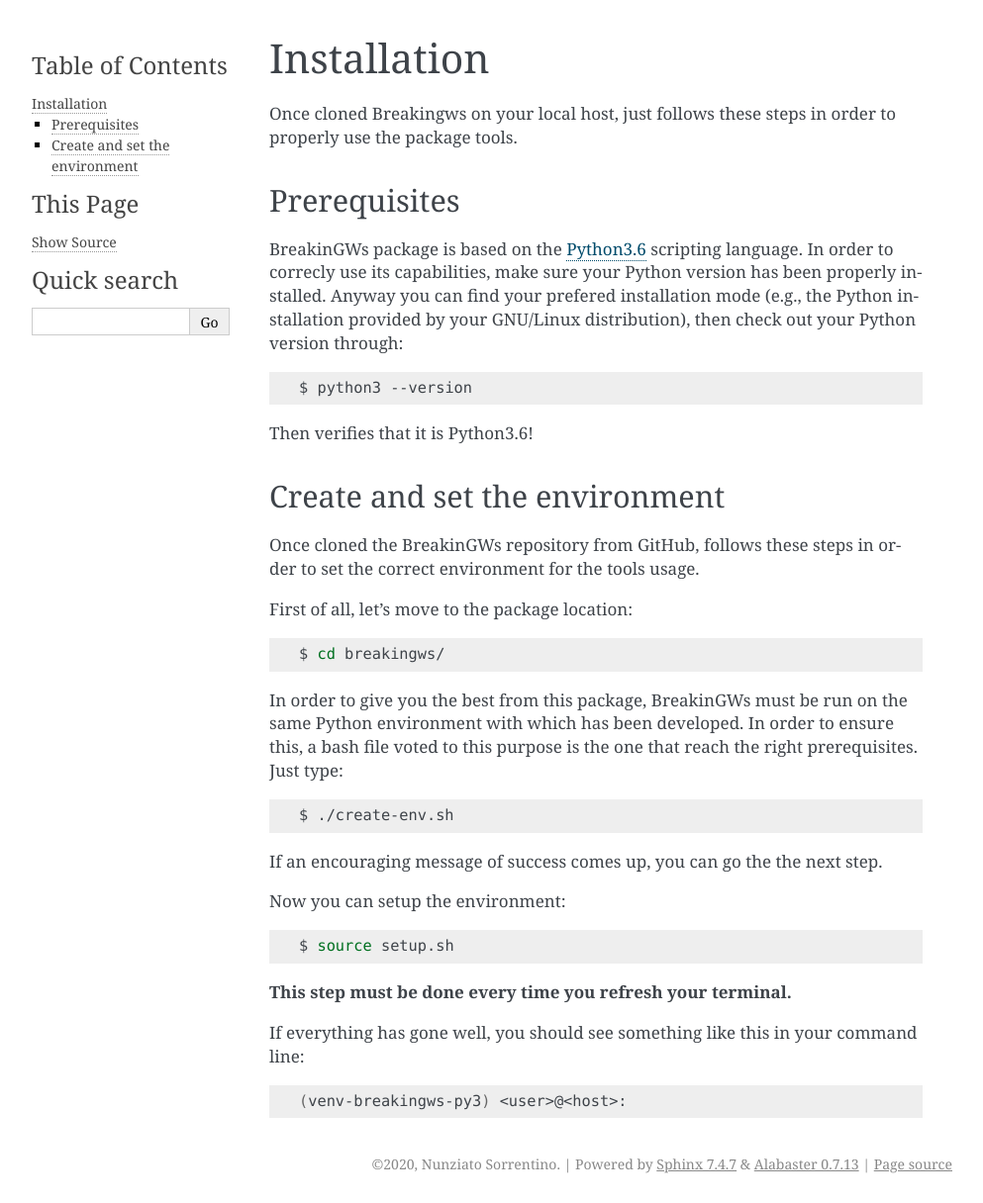
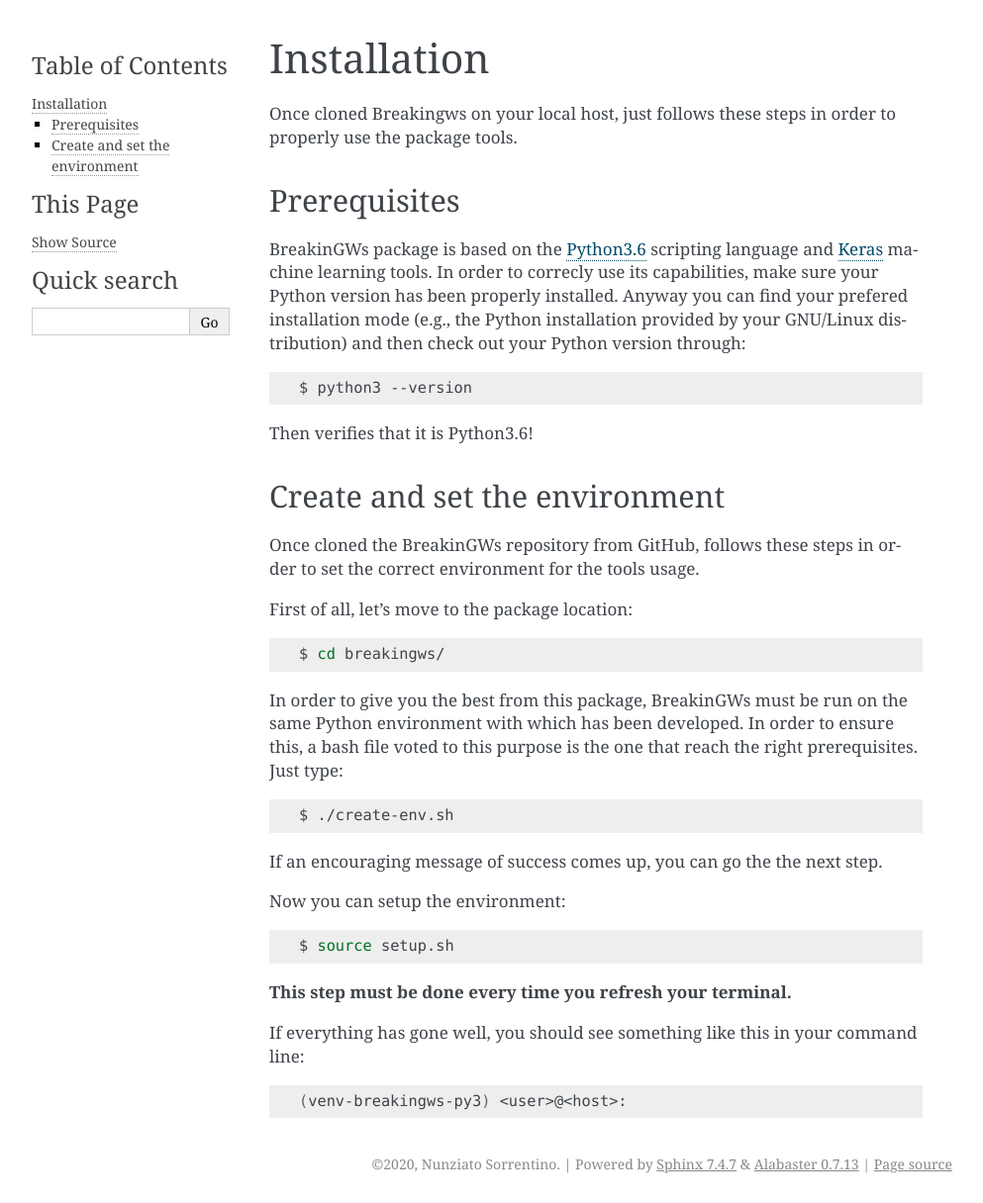
Before and after one commit to nunziosorrentino/breakingws, a Sphinx documentation site: the page built from docs/source/installation.rst, in a window 1280 px wide. Shown: the whole page at 99% size, without its empty margins (148-1141 px from the left). Built offline with Sphinx 7.4.7, drawn with Linux system fonts in a browser that asks for light colours.

Commit message:
We are so close

```diff
--- a/docs/source/howtouse.rst
+++ b/docs/source/howtouse.rst
@@ -56,3 +56,9 @@
 
 Data Augmentation with Glitches Data
 ------------------------------------
+
+The CNN application to glitches provided by GravitySpy requires more
+precautions. The data are not evenly distributed between the 20 labeled
+classes and the images have got many details. and sometimes some external
+noise. In order to consider these peculiarities, BreakinGWs provides a more
+complex model *glitcha* and the possibility of make **data augmentation**.
--- a/docs/source/installation.rst
+++ b/docs/source/installation.rst
@@ -9,13 +9,15 @@
 Prerequisites
 -------------
 
-BreakinGWs package is based on the Python3.6_ scripting language. In order
-to correcly use its capabilities, make sure your Python version has been
-properly installed. Anyway you can find your prefered installation mode
-(e.g., the Python installation provided by your GNU/Linux distribution),
-then check out your Python version through:
+BreakinGWs package is based on the Python3.6_ scripting language and Keras_
+machine learning tools. In order to correcly use its capabilities, make
+sure your Python version has been properly installed. Anyway you can find
+your prefered installation mode (e.g., the Python installation provided by
+your GNU/Linux distribution) and then check out your Python version through:
 
 .. _Python3.6: https://www.python.org/downloads/release/python-360/
+
+.. _Keras: https://keras.io/api/
 
 .. code-block:: bash
 
```
Also changed, not shown: docs/source/overview.rst (+8 -2 lines).
